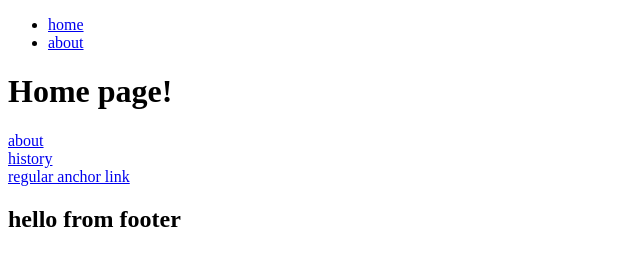
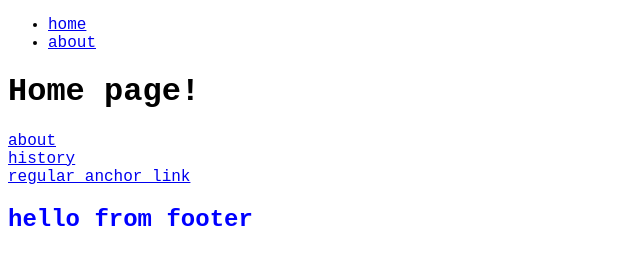
Before and after one commit to kawgh1/gatsby-recipes-app, a Gatsby site: page / in a window 1280 px wide. Shown: the whole page, without its empty margins (0-640 px from the left). Built offline with nearby package versions, Linux system fonts and the light colour scheme; Gatsby itself is replaced by a stand-in of ours.

Commit message:
added layout css for global style

```diff
--- /dev/null
+++ b/src/components/Layout.css
@@ -0,0 +1,7 @@
+body {
+  font-family: "Courier New", Courier, monospace;
+}
+
+h2 {
+  color: blue;
+}
--- a/src/components/Layout.js
+++ b/src/components/Layout.js
@@ -1,6 +1,7 @@
 import React from "react"
 import Navbar from "./Navbar"
 import Footer from "./Footer"
+import "./Layout.css"
 
 function Layout({ children }) {
   return (
```
